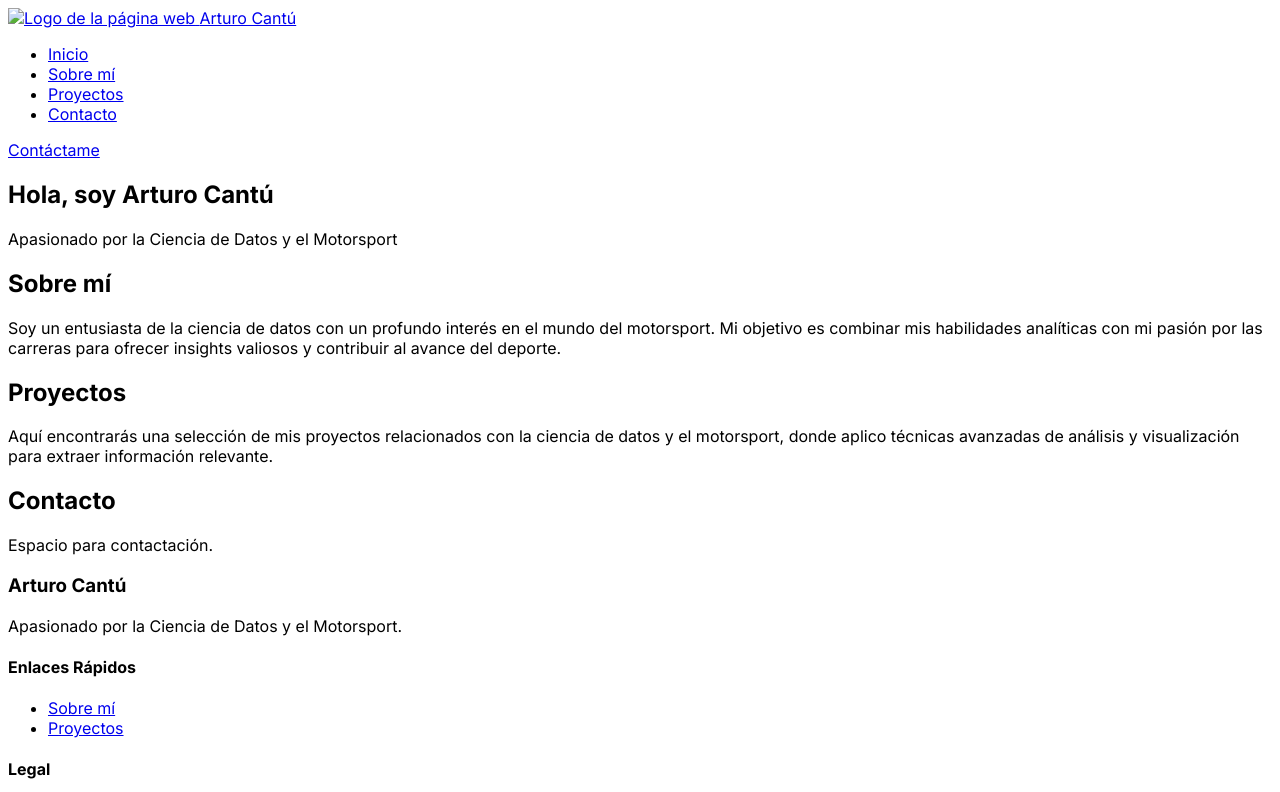
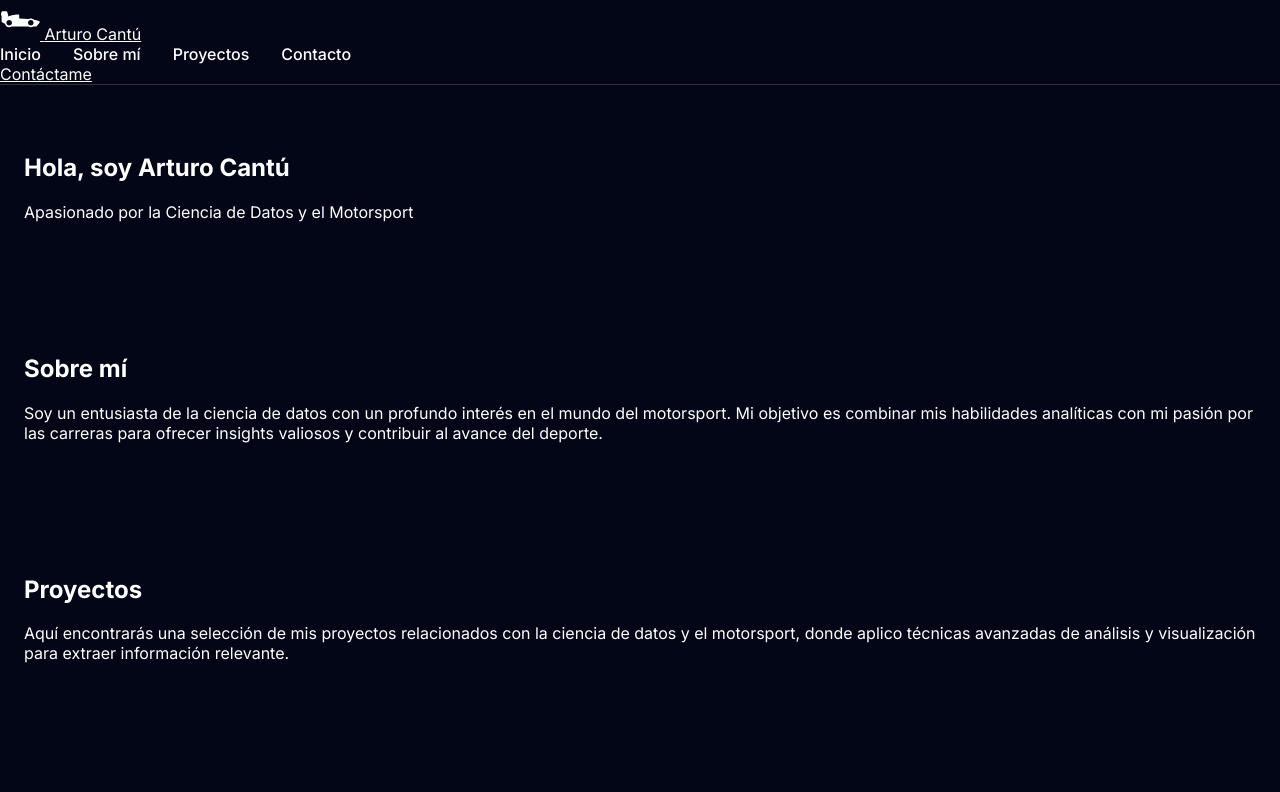
Before and after one commit to Cantuuuu/motorsport-analytics-landing, a plain HTML site: page index.html in a window 1280 px wide. Shown: the top 792 px of the page. Drawn offline with Linux system fonts and the light colour scheme.

Commit message:
Update website title and navigation structure; add SVG logo and enhance styles

```diff
--- a/index.html
+++ b/index.html
@@ -3,7 +3,7 @@
 <head> <!-- Cabecera del documento, fuentes, referencias -->
     <meta charset="UTF-8">
     <meta name="viewport" content="width=device-width, initial-scale=1.0">
-    <title>Mi Página Web</title>
+    <title>Arturo Cantú Data | Portafolio Web</title>
     <link rel="preconnect" href="https://fonts.googleapis.com">
     <link rel="preconnect" href="https://fonts.gstatic.com" crossorigin>
     <link href="https://fonts.googleapis.com/css2?family=Inter:ital,opsz,wght@0,14..32,100..900;1,14..32,100..900&display=swap" rel="stylesheet">
@@ -16,10 +16,10 @@
     <header class="site-header">
         <nav class="navbar">
             <a href="#inicio" class="nav__logo">
-                <img src="src/img/logo.png" alt="Logo de la página web" >
+                <img src="src/img/logo.svg" alt="Logo de la página web" >
                 <span> Arturo Cantú</span>
             </a>
-            <ul class="nav__links">
+            <ul class="nav__menu">
                 <li><a href="#inicio" class="nav__link">Inicio</a></li>
                 <li><a href="#sobre-mi" class="nav__link">Sobre mí</a></li>
                 <li><a href="#proyectos" class="nav__link">Proyectos</a></li>
--- a/src/css/styles.css
+++ b/src/css/styles.css
@@ -7,4 +7,64 @@
 
 * {
     font-family: "Inter", sans-serif;
+    box-sizing: border-box;
 }
+body {
+    margin: 0;
+    padding: 0;
+    background-color: #020617;
+    color: #FFFFFF;
+}
+
+a {
+    color: inherit;
+}
+
+/* Ayuda visual para las secciones */
+.section, .hero {
+    padding: 3rem 1.5rem;
+}
+
+/* ==== NAVBAR ==== */
+.site-header{
+    position: sticky;
+    top: 0;
+    width: 100%;
+    background-color: #020617;
+    z-index: 1000;
+    border-bottom: 1px solid #333;
+}
+
+/* logo + texto dentro de navbar */
+.navb__logo {
+    display: flex;
+    align-items: center;
+    text-decoration: none;
+    color: #FFFFFF;
+}
+.nav__logo img {
+    width: 40px;
+    height: 40px;
+    border-radius: 999px;
+    object-fit: cover;
+}
+
+/* Menu de navegacion */
+.nav__menu {
+    display: flex;
+    gap: 2rem;
+    list-style: none;
+    margin: 0;
+    padding: 0;
+}
+
+.nav__menu a {
+    text-decoration: none;
+    color: #FFFFFF;
+    font-weight: 500;
+    transition: color 0.3s ease;
+}
+
+.nav__menu a:hover {
+    color: #1E90FF;
+}
```
Also changed, not shown: src/img/logo.svg (added).
